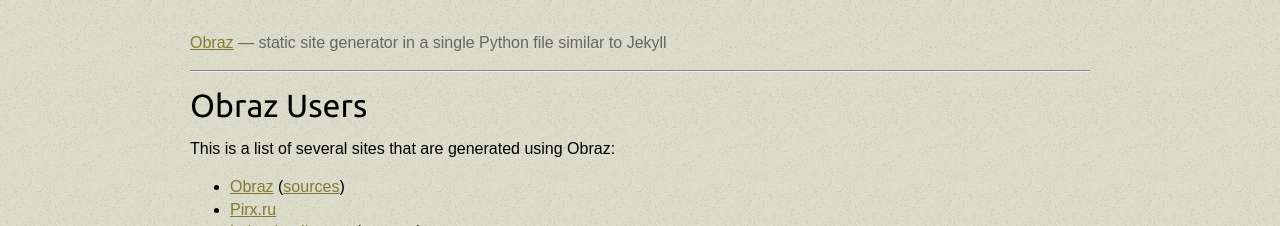
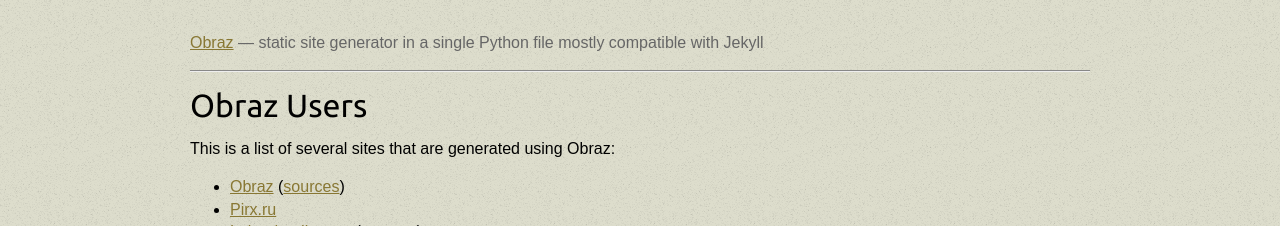
Before and after one commit to vlasovskikh/obraz, a Jekyll site: the page built from doc/users.md, in a window 1280 px wide. Shown: the top 226 px of the page. Built offline with Jekyll 4.4.1, drawn with Linux system fonts in a browser that asks for light colours.

Commit message:
Updated tagline

```diff
--- a/doc/_layouts/default.html
+++ b/doc/_layouts/default.html
@@ -15,7 +15,7 @@
       {% if page.heading %}
         {{ page.heading }}
       {% else %}
-        <p><a href="{{ site.baseurl }}/">Obraz</a> — static site generator in a single Python file similar to Jekyll</p>
+        <p><a href="{{ site.baseurl }}/">Obraz</a> — static site generator in a single Python file mostly compatible with Jekyll</p>
         <div class="break"></div>
       {% endif %}
     </heading>
--- a/doc/index.html
+++ b/doc/index.html
@@ -1,6 +1,6 @@
 ---
 layout: default
-title: static site generator in a single Python file similar to Jekyll
+title: static site generator in a single Python file mostly compatible with Jekyll
 heading:
   <section id="obraz-logo">
     <h1>Obraz</h1>
@@ -28,7 +28,7 @@
     <p><strong>Obraz</strong> (<em>Russian: Образ</em>). IPA: /ˈobrəs/ <em>n.</em></p>
     <ol>
       <li>Image, the result of applying a function to an argument</li>
-      <li>A static site generator in a single Python file similar to Jekyll</li>
+      <li>A static site generator in a single Python file mostly compatible with Jekyll</li>
     </ol>
   </section>
 </section>
--- a/obraz.py
+++ b/obraz.py
@@ -20,7 +20,7 @@
 # OUT OF OR IN CONNECTION WITH THE SOFTWARE OR THE USE OR OTHER DEALINGS IN THE
 # SOFTWARE.
 
-"""Static site generator in a single Python file similar to Jekyll.
+"""Static site generator in a single Python file mostly compatible with Jekyll.
 
 Usage:
     obraz (build|serve) [options]
--- a/setup.py
+++ b/setup.py
@@ -15,5 +15,5 @@
     license='MIT',
     author='Andrey Vlasovskikh',
     author_email='andrey.vlasovskikh@gmail.com',
-    description='Static site generator in a single Python file similar to '
-                'Jekyll')
+    description='Static site generator in a single Python file mostly '
+                'compatible with Jekyll')
```
Also changed, not shown: README.rst.
